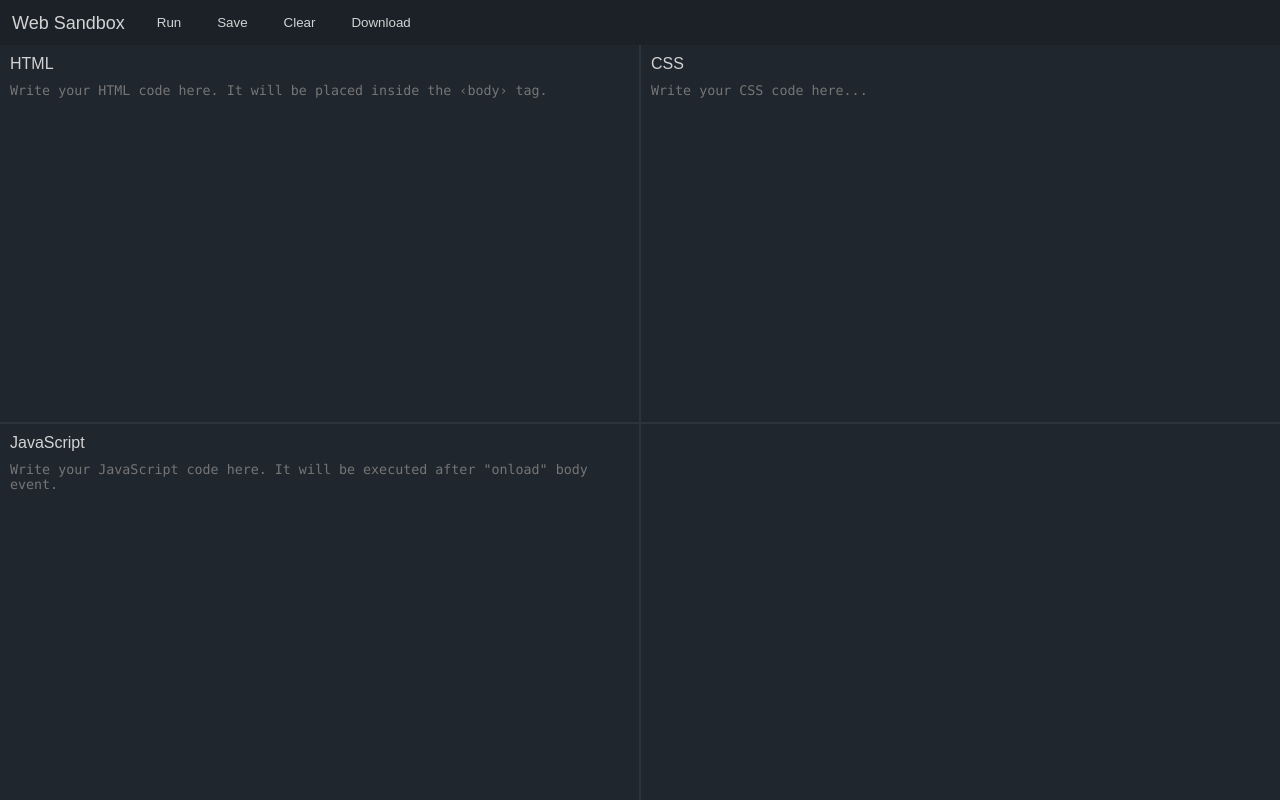
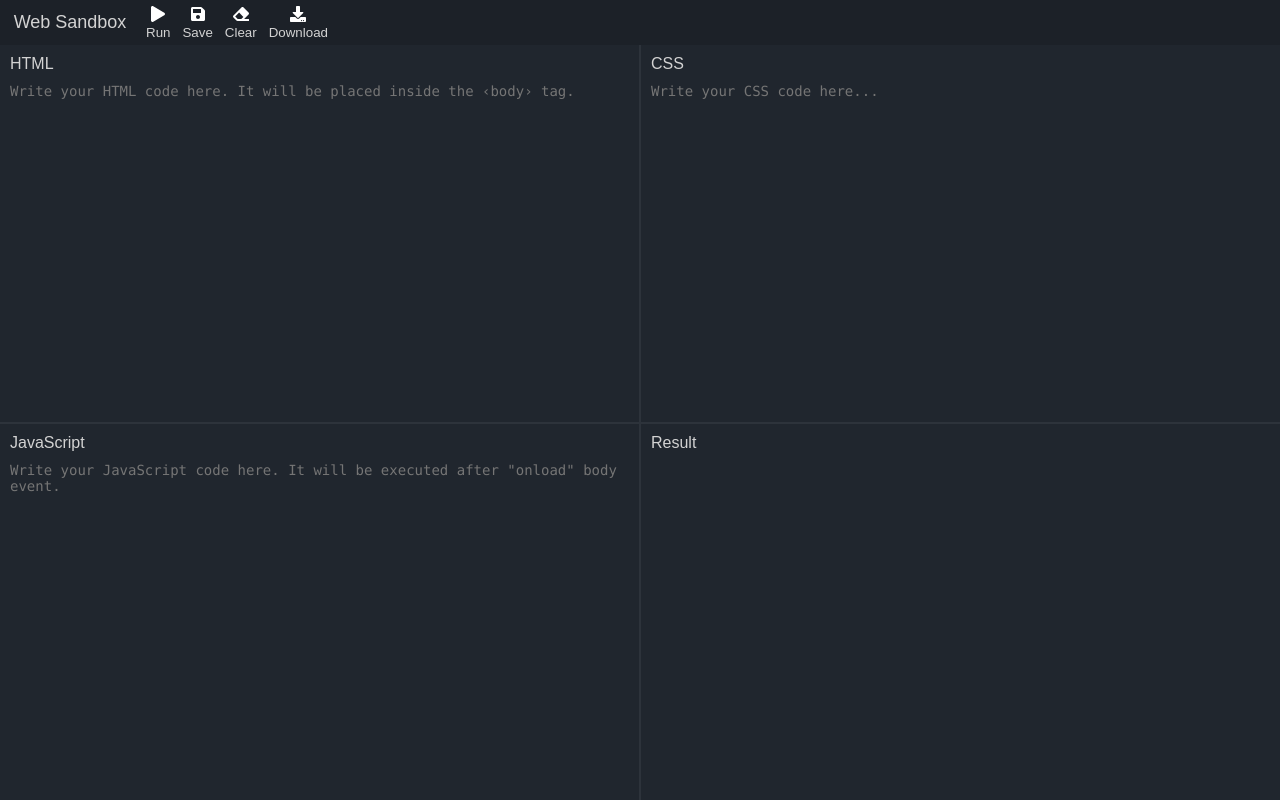
Before and after one commit to F1amy/web-sandbox, a plain HTML site: page index.html in a window 1280 px wide. Drawn offline with Linux system fonts and the light colour scheme.

Commit message:
added icons, better nav bar

```diff
--- a/assets/css/style.css
+++ b/assets/css/style.css
@@ -5,9 +5,8 @@ body {
   height: 100%;
 }
 
-#nav-panel {
-  user-select: none;
-  grid-area: nav-panel;
+header {
+  grid-area: header;
   background-color: #1c2128;
 }
 
@@ -47,7 +46,7 @@ body {
 #container {
   display: grid;
   grid-template:
-    "nav-panel nav-panel" 45px
+    "header header" 45px
     "html-block css-block" 1fr
     "js-block result-block" 1fr;
   grid-template-columns: 1fr 1fr;
@@ -72,6 +71,7 @@ body {
 }
 
 .code-area {
+  font-size: 14px;
   tab-size: 2;
   caret-color: skyblue;
   font-family: "Consolas", "Courier New", "monospace";
@@ -82,8 +82,6 @@ body {
   outline: none;
   resize: none;
   border: none;
-  width: 100%;
-  height: 100%;
 }
 
 .block-header-text {
@@ -93,21 +91,32 @@ body {
   padding: 10px;
 }
 
-#nav-panel button {
-  height: 100%;
+header button {
   cursor: pointer;
   box-sizing: border-box;
-  margin: 0 10px 0 10px;
   color: lightgrey;
   outline: none;
   border: none;
   background-color: #1c2128;
 }
 
-#nav-panel span {
+header {
+  display: grid;
+  grid-template-columns: 140px repeat(4, 1fr) 100%;
+}
+
+header button:hover {
+  border-bottom: 1px solid white;
+}
+
+#logo {
+  text-align: center;
   color: lightgrey;
   font-size: 18px;
-  margin: 0 12px 0 12px;
-  vertical-align: middle;
   font-family: Arial, Helvetica, sans-serif;
+  line-height: 45px;
 }
+
+.svg-icon {
+  height: 16px;
+}
--- a/assets/js/script.js
+++ b/assets/js/script.js
@@ -1,12 +1,12 @@
 document.getElementById("run-button").onclick = function() {
-  document.getElementById("result-block").style.backgroundColor = "white";
-  document.getElementById(
-    "result-iframe"
-  ).srcdoc = `<!DOCTYPE html><html><head><meta charset="UTF-8"><title>result</title><style>${
+  document.getElementById('result-header-text').style.display = 'none';
+  document.getElementById("result-iframe").srcdoc = `<!DOCTYPE html><html><head><meta charset="UTF-8"><meta name="viewport" content="width=device-width, initial-scale=1.0"><title>result</title><style>body{background-color:#fff;}${
     document.getElementById("css-code-area").value
-  }</style></head><body onload="${
+  }</style><script>window.onload=function(){${
     document.getElementById("js-code-area").value
-  }">${document.getElementById("html-code-area").value}</body></html>`;
+  }};</script></head><body>${
+    document.getElementById("html-code-area").value
+  }</body></html>`;
   // another way -> iframeLink.src = 'data:text/html;charset=utf-8,' + encodeURI(htmlCode);
 };
 
--- a/index.html
+++ b/index.html
@@ -1,22 +1,35 @@
 <!DOCTYPE html>
-<html>
+<html lang="en">
 
 <head>
     <meta charset="UTF-8">
-    <title>JSFiddle on [the] minimals</title>
+    <meta name="viewport" content="width=device-width, initial-scale=1.0">
+    <title>Web Sandbox</title>
     <link rel="stylesheet" href="assets/css/style.css">
     <script src="assets/js/script.js" defer></script>
 </head>
 
 <body>
     <div id="container">
-        <div id="nav-panel">
-            <span>Web Sandbox</span>
-            <button id="run-button">Run</button>
-            <button id="save-button">Save</button>
-            <button id="clear-button">Clear</button>
-            <button id="download-button">Download</button>
-        </div>
+        <header>
+            <span id="logo" title="Created by F1amy on GitHub">Web Sandbox</span>
+            <button id="run-button" title="Run">
+                <img class="svg-icon" src="assets/icons/play.svg" alt="play icon">
+                <span>Run</span>
+            </button>
+            <button id="save-button" title="Save code then it will be available even after page reload">
+                <img class="svg-icon" src="assets/icons/save.svg" alt="save icon">
+                <span>Save</span>
+            </button>
+            <button id="clear-button" title="Clear all code from code areas and backups">
+                <img class="svg-icon" src="assets/icons/eraser.svg" alt="eraser icon">
+                <span>Clear</span>
+            </button>
+            <button id="download-button" title="Download all code as separated files">
+                <img class="svg-icon" src="assets/icons/download.svg" alt="download icon">
+                <span>Download</span>
+            </button>
+        </header>
         <div id="html-block" class="block">
             <div class="block-header-text">HTML</div>
             <textarea spellcheck="false" id="html-code-area" class="code-area" placeholder="Write your HTML code here. It will be placed inside the &lsaquo;body&rsaquo; tag."></textarea>
@@ -30,6 +43,7 @@
             <textarea spellcheck="false" id="js-code-area" class="code-area" placeholder="Write your JavaScript code here. It will be executed after &quot;onload&quot; body event."></textarea>
         </div>
         <div id="result-block" class="block">
+            <div id="result-header-text" class="block-header-text">Result</div>
             <iframe id="result-iframe" sandbox="allow-forms allow-scripts allow-same-origin allow-modals allow-popups">For some reason this iframe cannot be displayed.</iframe>
         </div>
     </div>
```
Also changed, not shown: assets/icons/download.svg (added), assets/icons/eraser.svg (added), assets/icons/play.svg (added), assets/icons/save.svg (added).
